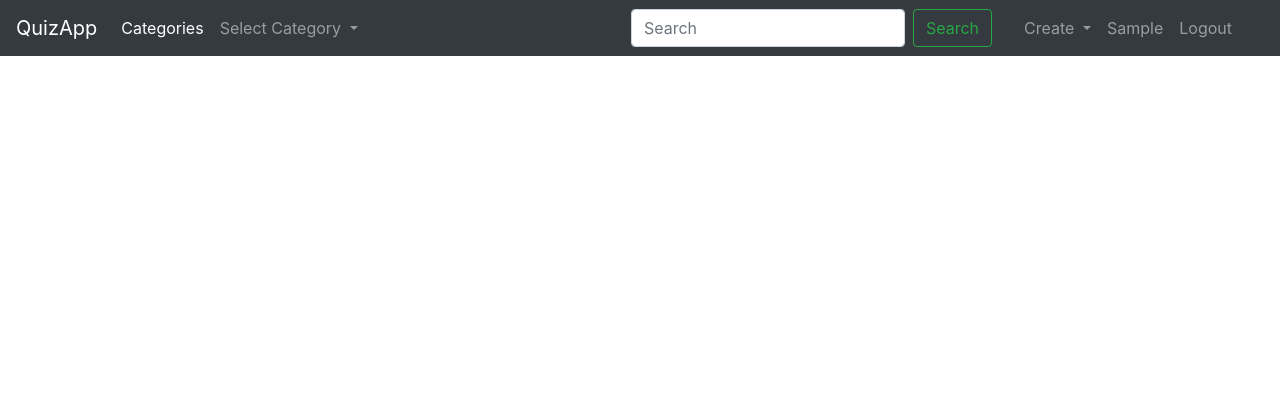
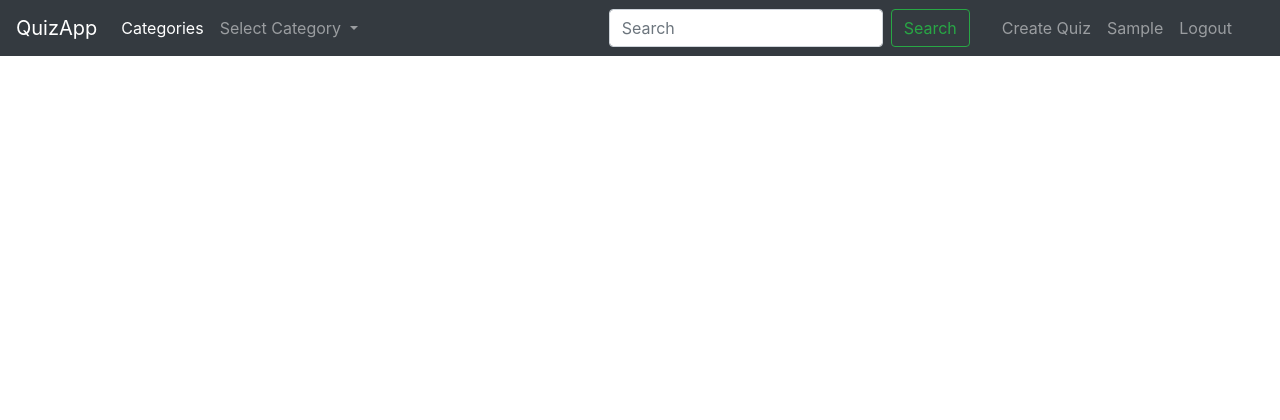
Before and after one commit to SuryakantKumar/BrainyQuiz, a Django app: page /quiz/ in a window 1280 px wide. Shown: the top 420 px of the page. Run offline with Django 3.2, Linux system fonts and the light colour scheme; the visitor is signed in with stand-in values (Sample User, id 1); data that the repository does not hold is empty; some libraries are stand-ins or nearby versions.

Commit message:
implement feture of adding questions to quiz and display quiz

```diff
--- a/src/quiz/forms.py
+++ b/src/quiz/forms.py
@@ -16,10 +16,10 @@ class CreateQuizModelForm(forms.ModelForm):
         return title
 
 
-class AddQuestionModelForm(forms.ModelForm):
+class CreateQuestionModelForm(forms.ModelForm):
     class Meta:
         model = Question
-        fields = ['quiz', 'title', 'answer']
+        fields = ['title', 'answer']
 
 
 class AddOptionModelForm(forms.ModelForm):
--- a/src/quiz/templates/quiz/home.html
+++ b/src/quiz/templates/quiz/home.html
@@ -8,15 +8,13 @@
 
 {% block content %}
     <div class="col-12 col-md-10 mb-3 mx-auto mt-3">
-        {% if quizzes %}
-            {% for quiz in quizzes %}
+        {% for quiz in quiz_list %}
             <div class="card bg-dark text-light mb-1">
                 <div class="card-body">
-                        <a href="{% url 'quiz-detail' quiz.id %}">
+                    <div class="mb-4">
                         <h4 class="card-title text-info">
                             {{ quiz.title }}
                         </h4>
-                        </a>
                         <p class="card-text">
                             {{ quiz.description|linebreaks }}
                         </p>
@@ -30,8 +28,19 @@
                             Average Score : {{ quiz.average_score }}
                         </small>
                     </div>
+                    <div>
+                        {% if user == quiz.author %}
+                            <h4 class="card-title text-info">
+                                <a href="{% url 'question-create' quiz.id %}">Create Question</a>
+                            </h4>
+                        {% else %}
+                            <h4 class="card-title text-info">
+                                <a href="{% url 'question-list' quiz.id %}">Play Quiz</a>
+                            </h4>
+                        {% endif %}
+                    </div>
+                </div>
             </div>
         {% endfor %}
-        {% endif %}
     </div>
 {% endblock %}
--- a/src/quiz/templates/quiz/create_quiz.html
+++ b/src/quiz/templates/quiz/quiz_create.html
@@ -13,7 +13,7 @@
             {% csrf_token %}
 
             <fieldset class="form-group ">
-                <legend class="border-bottom mb-4 bg-dark text-light text-center">{{ title }}</legend>
+                <legend class="border-bottom mb-4 bg-dark text-light text-center">Create New Quiz</legend>
                 {{ form|crispy }}
             </fieldset>
 
--- a/src/quiz/urls.py
+++ b/src/quiz/urls.py
@@ -1,14 +1,15 @@
 from django.urls import path
 
-from .views import QuizListView, QuizDetailView, CategoryListView, CategoryDetailView, QuizCreateView
 from . import views
 
 urlpatterns = [
-    path('', QuizListView.as_view(), name='Home'),
-    path('quiz/', QuizListView.as_view(), name='quiz-list'),
-    path('quiz/<int:pk>/', QuizDetailView.as_view(), name='quiz-detail'),
-    path('category/', CategoryListView.as_view(), name='category-list'),
-    path('category/<int:pk>/', CategoryDetailView.as_view(), name='category-detail'),
-    path('quiz/create/', QuizCreateView.as_view(), name='create-quiz'),
-    # path('quiz/create/', views.create_quiz, name='create-quiz'),
+    path('', views.quiz_list_view, name='home-page'),
+    path('category/', views.category_list_view, name='category-list'),
+    path('category/<int:category_id>/', views.category_detail_view, name='category-detail'),
+    path('quiz/', views.quiz_list_view, name='quiz-list'),
+    path('quiz/create/', views.quiz_create_view, name='quiz-create'),
+    path('quiz/<int:quiz_id>/play', views.question_list_view, name='question-list'),
+
+
+    path('quiz/<int:quiz_id>/question/create', views.question_create_view, name='question-create')
 ]
--- a/src/quiz/views.py
+++ b/src/quiz/views.py
@@ -1,59 +1,82 @@
-from django.shortcuts import render
+from django.shortcuts import render, redirect
 from django.contrib import messages
 from django.contrib.auth.decorators import login_required
-from django.contrib.auth.mixins import LoginRequiredMixin
-from django.views.generic import ListView, DetailView, CreateView
+from django.shortcuts import get_object_or_404
 
-from .models import Quiz, Category
-from .forms import CreateQuizModelForm, AddQuestionModelForm, AddOptionModelForm
+from .models import Quiz, Category, Question, Option
+from .forms import CreateQuizModelForm, CreateQuestionModelForm
 
 
-class QuizListView(ListView):
-    model = Quiz
-    template_name = 'quiz/home.html'
-    context_object_name = 'quizzes'
-    ordering = ['-date_posted']
+def category_list_view(request):
+    """ Function to retrieve all the Categories """
+    objects = Category.objects.all()
+
+    template = 'quiz/category_list.html'
+    context = {"title": 'QuizApp - Categories',
+               "categories": objects}
+    return render(request, template, context)
 
 
-class QuizDetailView(DetailView):
-    model = Quiz
-    template_name = 'quiz/quiz_detail.html'
-    context_object_name = 'quiz'
+def category_detail_view(request, category_id):
+    objects = Quiz.objects.filter(category__id=category_id)
+
+    template_name = 'quiz/category_detail.html'
+    context = {"title": "Create New Quiz",
+               "related_quiz": objects}
+    return render(request, template_name, context)
 
 
-class CategoryListView(ListView):
-    model = Category
-    template_name = 'quiz/category_list.html'
-    context_object_name = 'categories'
-    ordering = ['title']
+def quiz_list_view(request):
+    obj = Quiz.objects.all()
+
+    template = 'quiz/home.html'
+    context = {'title': 'QuizApp - Home',
+               "quiz_list": obj}
+    return render(request, template, context)
 
 
-class CategoryDetailView(DetailView):
-    model = Category
-    template_name = 'quiz/category_detail.html'
-    context_object_name = 'category'
+@login_required
+def question_list_view(request, quiz_id):
+    quiz_object = get_object_or_404(Quiz, pk=quiz_id)
+    question_objects = Question.objects.filter(quiz__id=quiz_id)
+    option_objects = Option.objects.filter(question__quiz__id=quiz_id)
+
+    template = 'quiz/question_list.html'
+    context = {'title': 'QuizApp - Home',
+               "question_list": question_objects,
+               "related_quiz": quiz_object,
+               "option_list": option_objects}
+    return render(request, template, context)
 
 
-# @login_required
-# def create_quiz(request):
-#     form = CreateQuizModelForm(request.POST or None)
-#     form.instance.author = request.user
-#     if form.is_valid():
-#         form.save()
-#         messages.success(request, f"Your Quiz has been added.")
-#         form = CreateQuizModelForm()
-#
-#     template_name = 'quiz/create_quiz.html'
-#     context = {"title": "Create New Quiz",
-#                "form": form}
-#     return render(request, template_name, context)
+@login_required
+def quiz_create_view(request):
+    form = CreateQuizModelForm(request.POST or None)
+    form.instance.author = request.user
+    if form.is_valid():
+        form.save()
+        messages.success(request, f"Your Quiz has been added.")
+        form = CreateQuizModelForm()
+
+    template_name = 'quiz/quiz_create.html'
+    context = {"title": "Create New Quiz",
+               "form": form}
+    return render(request, template_name, context)
 
 
-class QuizCreateView(LoginRequiredMixin, CreateView):
-    model = Quiz
-    fields = ['title', 'description', 'difficulty', 'category']
-    template_name = 'quiz/create_quiz.html'
+@login_required
+def question_create_view(request, quiz_id):
+    quiz = get_object_or_404(Quiz, pk=quiz_id)
+    if request.user != quiz.author:
+        return redirect('/')
+    form = CreateQuestionModelForm(request.POST or None)
+    form.instance.quiz = quiz
+    if form.is_valid():
+        form.save()
+        messages.success(request, f"Your Quiz has been added.")
+        form = CreateQuestionModelForm()
 
-    def form_valid(self, form):
-        form.instance.author = self.request.user
-        return super().form_valid(form)
+    template_name = 'quiz/question_create.html'
+    context = {"title": "Create New Quiz",
+               "form": form}
+    return render(request, template_name, context)
--- a/src/templates/navbar.html
+++ b/src/templates/navbar.html
@@ -34,38 +34,11 @@
 
         <div class="navbar-nav ml-4 mr-4">
             {% if user.is_authenticated %}
-                <ul class="navbar-nav mr-auto">
-                    <li class="nav-item dropdown">
-                        <a class="nav-link dropdown-toggle" href="#" id="navbarDropdown" role="button"
-                           data-toggle="dropdown"
-                           aria-haspopup="true" aria-expanded="false">
-                            Create
-                        </a>
-
-                        <div class="dropdown-menu" aria-labelledby="navbarDropdown">
-                            <a class="dropdown-item" href="{% url 'create-quiz' %}">Add Quiz</a>
-                            <a class="dropdown-item" href="#">Add Question</a>
-                        </div>
-                    </li>
-                </ul>
-
+                <a class="nav-item nav-link" href="{% url 'quiz-create' %}">Create Quiz</a>
                 <a class="nav-item nav-link" href="{% url 'profile' %}">{{ user.first_name }}</a>
                 <a class="nav-item nav-link" href="{% url 'logout' %}">Logout</a>
             {% else %}
-                <ul class="navbar-nav mr-auto">
-                    <li class="nav-item dropdown">
-                        <a class="nav-link dropdown-toggle" href="#" id="navbarDropdown" role="button"
-                           data-toggle="dropdown"
-                           aria-haspopup="true" aria-expanded="false">
-                            Login
-                        </a>
-
-                        <div class="dropdown-menu" aria-labelledby="navbarDropdown">
-                            <a class="dropdown-item" href="{% url 'login' %}">As a User</a>
-                            <a class="dropdown-item" href="/admin">As Admin</a>
-                        </div>
-                    </li>
-                </ul>
+                <a class="nav-item nav-link" href="{% url 'login' %}">Login</a>
                 <a class="nav-item nav-link" href="{% url 'register' %}">Register</a>
             {% endif %}
         </div>
```
Also changed, not shown: src/quiz/models.py (+8 -5 lines), src/quiz/templates/quiz/category_detail.html (+28 -2 lines), src/quiz/templates/quiz/question_create.html (added, +25 -0 lines), src/quiz/templates/quiz/question_list.html (added, +58 -0 lines), src/quiz/templates/quiz/quiz_detail.html (deleted, +0 -29 lines). Lines whose indentation alone changed are shown as unchanged.
